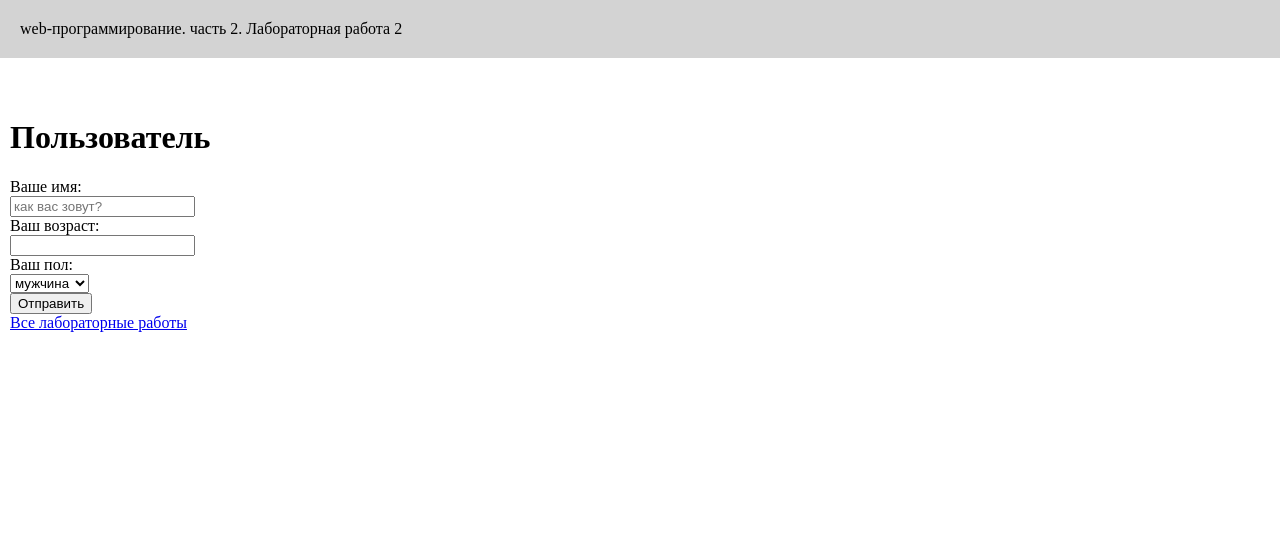
After one commit to bleag/web-programming-labs, a Flask app: page /lab3/form1 in a window 1280 px wide. The commit adds this page. Shown: the top 554 px of the page. Run offline with Flask 3, Linux system fonts and the light colour scheme.

Commit message:
форма + корректировка пола

```diff
--- a/lab3.py
+++ b/lab3.py
@@ -22,3 +22,11 @@ def del_cookie():
     resp.delete_cookie('age')
     resp.delete_cookie('name_color')
     return resp
+
+
+@lab3.route('/lab3/form1')
+def form1():
+    user= request.args.get('user')
+    age = request.args.get('age')
+    sex = request.args.get('sex')
+    return render_template('lab3/form1.html', user=user, age=age, sex=sex)
--- /dev/null
+++ b/templates/lab3/form1.html
@@ -0,0 +1,47 @@
+{% extends "base.html" %}
+
+{% block lab %}Лабораторная работа 2{% endblock %}
+{% block main %}
+
+    {% if user %}
+    <h1>Привет, {{user}}!</h1>
+    <h2>Добро пожаловать на наш сайт!</h2>
+    <div>
+        Ваш возвраст: {{age}}
+    </div>
+    <div>
+        Ваш пол: {{'мужской' if sex == 'male' else 'женский'}}
+    </div>
+
+    <div>
+        <a href="/lab3/form1">Заново</a>
+    </div>
+    {% else %}
+
+
+    <h1>Пользователь</h1>
+
+    <form>
+        <label>Ваше имя:</label>
+        <div>
+            <input type="text" placeholder="как вас зовут?" name="user">
+        </div>
+
+        <label>Ваш возраст:</label>
+        <div>
+            <input type="number" name="age">
+        </div>
+
+        <label>Ваш пол:</label>
+        <div>
+            <select name="sex">
+                <option value="male">мужчина</option>
+                <option value="female">женщина</option>
+            </select>
+        </div>
+        <div>
+            <button type="submit">Отправить</button>
+        </div>
+    </form>
+    {% endif %}
+{% endblock %}
--- a/templates/lab3/lab3.html
+++ b/templates/lab3/lab3.html
@@ -10,6 +10,6 @@
     <ol>
         <li><a href="/lab3/cookie">куки</a></li>
         <li><a href="/lab3/del_cookie">удаление куки</a></li>
-
+        <li><a href="/lab3/form1">формы</a></li>
     </ol>
 {% endblock %}
```
